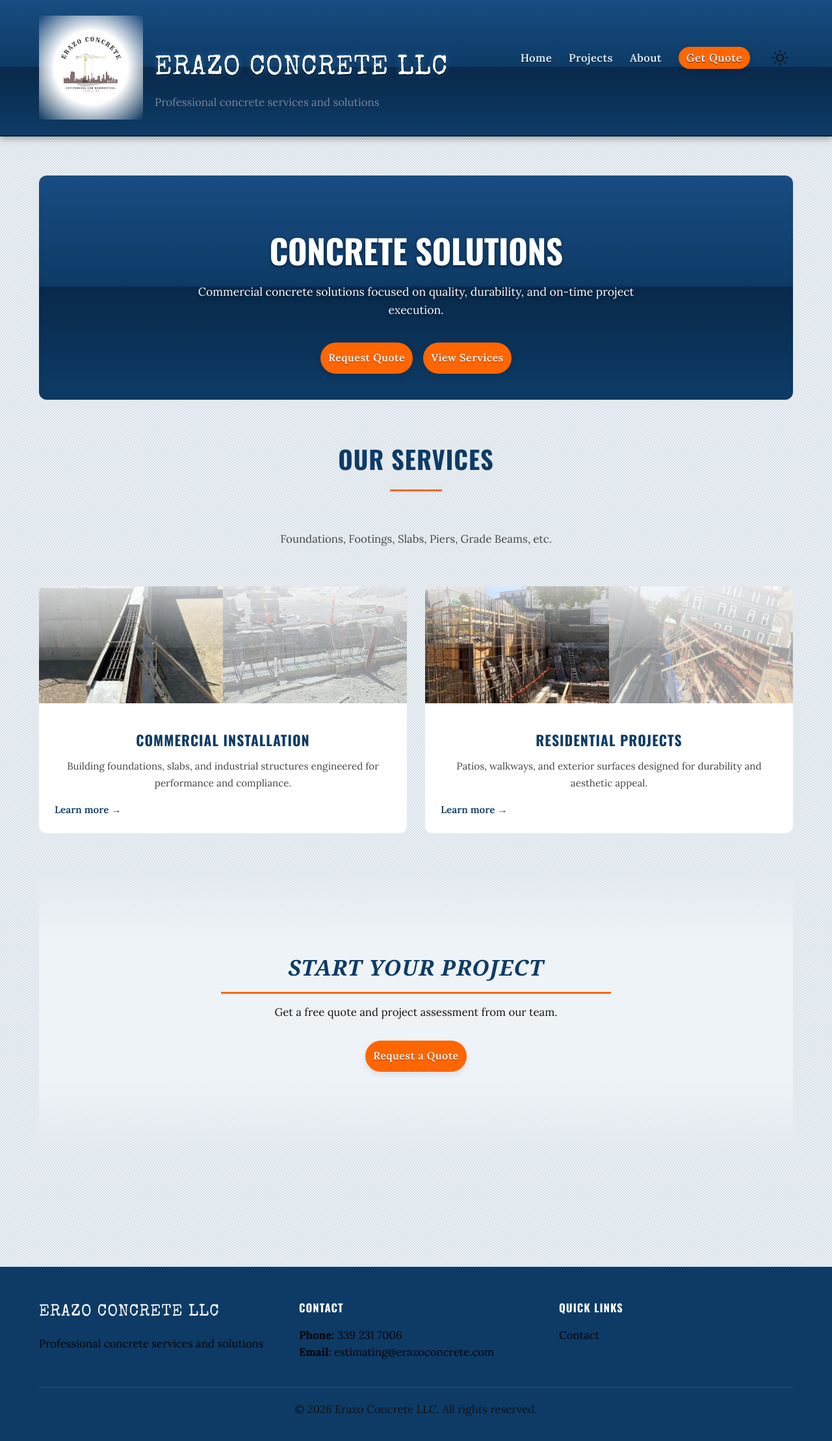
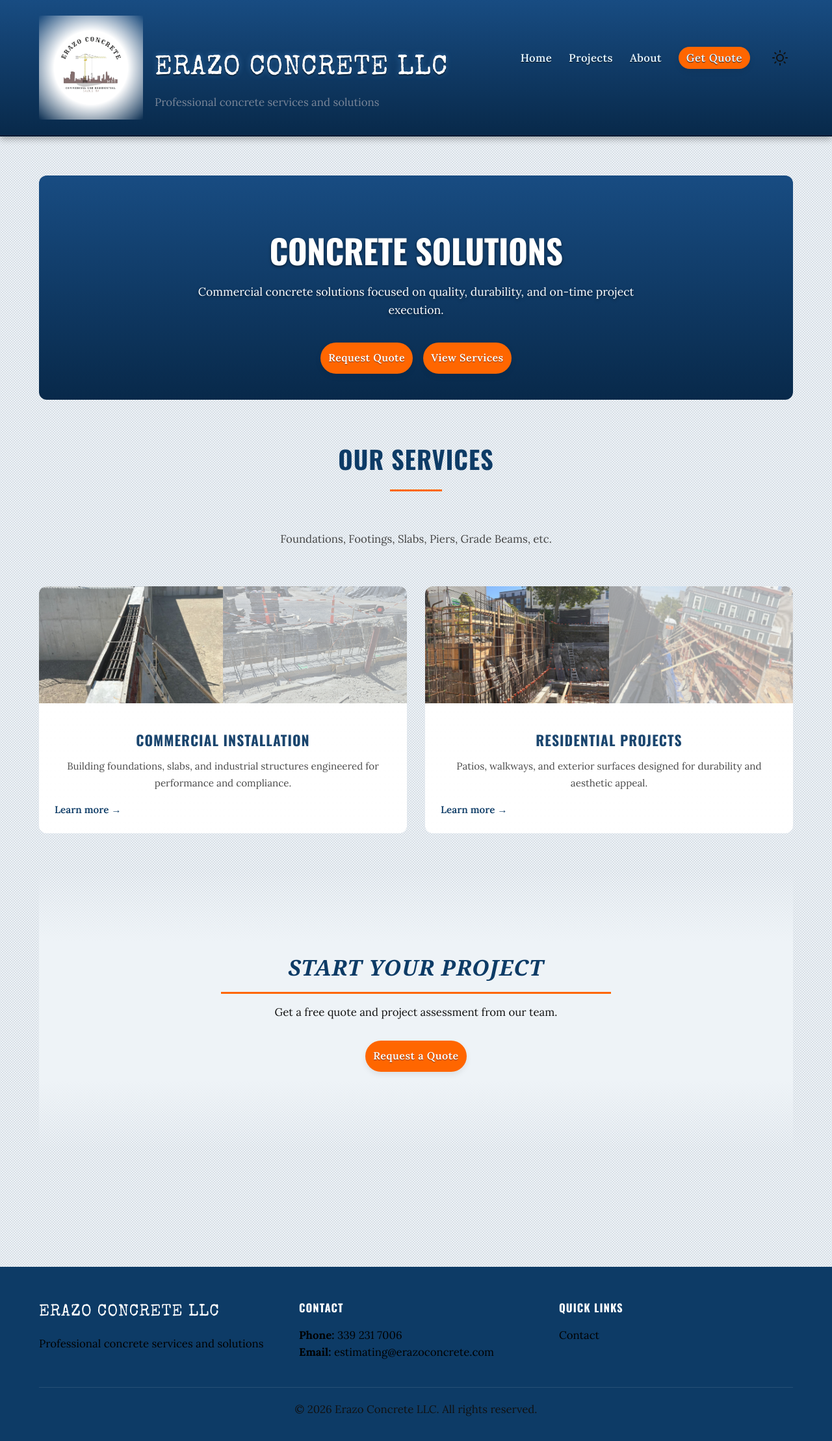
Before and after one commit to ErazoConcrete/Erazoconcrete.github.io, a Jekyll site: the page built from index.md, in a window 1280 px wide. Shown: the whole page at 65% size. Built offline with Jekyll 4.4.1, drawn with Linux system fonts in a browser that asks for light colours.

Commit message:
color fade

```diff
--- a/assets/css/style.css
+++ b/assets/css/style.css
@@ -1124,10 +1124,10 @@ li {
   --text-color: #111111;
   --text-light: #444444;
   --white: #ffffff;
-  --glossy-gradient: linear-gradient(180deg, rgba(255,255,255,0.7) 0%, rgba(255,255,255,0.1) 49%, rgba(255,255,255,0) 50%, rgba(255,255,255,0) 100%);
-  --btn-gradient: linear-gradient(180deg, #ff9933 0%, #ff6600 49%, #cc5200 50%, #ea660b 100%);
-  --btn-hover-gradient: linear-gradient(180deg, #ffaa44 0%, #ff7711 49%, #dd6300 50%, #fb771c 100%);
-  --header-gradient: linear-gradient(180deg, #184c82 0%, #0d3b66 49%, #08294a 50%, #0d3b66 100%);
+  --glossy-gradient: linear-gradient(180deg, rgba(255,255,255,0.15) 0%, rgba(255,255,255,0) 100%);
+  --btn-gradient: linear-gradient(180deg, #ffaa44 0%, #ea660b 100%);
+  --btn-hover-gradient: linear-gradient(180deg, #ffbb66 0%, #fb771c 100%);
+  --header-gradient: linear-gradient(180deg, #184c82 0%, #08294a 100%);
 }
 
 [data-theme="dark"] {
@@ -1142,7 +1142,7 @@ li {
   --white: #000000;
   --text-light: #aaaaaa;
   --white: #15202b;
-  --header-gradient: linear-gradient(180deg, #1c2938 0%, #15202b 49%, #0b1117 50%, #15202b 100%);
+  --header-gradient: linear-gradient(180deg, #1c2938 0%, #0b1117 100%);
 }
 
 body, html {
@@ -1242,7 +1242,7 @@ a:hover {
   top: 0;
   left: 0;
   right: 0;
-  height: 50%;
+  height: 100%;
   background: var(--glossy-gradient);
   pointer-events: none;
 }
```
Also changed, not shown: projects.md (+1 -3 lines), assets/images/projects/Current - Lynn/144-06081567.jpeg (deleted), assets/images/projects/Current - Lynn/2026-06-02-at-15.46.20.jpeg (deleted), assets/images/projects/Current - Lynn/2026-06-02-at-15.48.35(2).jpeg (deleted), assets/images/projects/Current - South Boston/175f-06041612.jpeg (deleted), assets/images/projects/Current - South Boston/175f-06061543.jpeg (deleted), assets/images/projects/Current - South Boston/175f-06091633.jpeg (deleted), assets/images/projects/Current - South Boston/175f-06091636.jpeg (deleted), assets/images/projects/Current - South Boston/175f-06091637.jpeg (deleted), assets/images/projects/Lynn/06-04-2026-11-18-02.jpeg (renamed from assets/images/projects/Current - Lynn/06-04-2026-11-18-02.jpeg), assets/images/projects/Lynn/144-06011549.jpeg (renamed from assets/images/projects/Current - Lynn/144-06011549.jpeg), assets/images/projects/Lynn/144-060130.jpeg (renamed from assets/images/projects/Current - Lynn/144-060130.jpeg), assets/images/projects/Lynn/144-0604106.jpeg (renamed from assets/images/projects/Current - Lynn/144-0604106.jpeg), assets/images/projects/Lynn/144-06081564.jpeg (renamed from assets/images/projects/Current - Lynn/144-06081564.jpeg), 1 more files, 8 other files.
